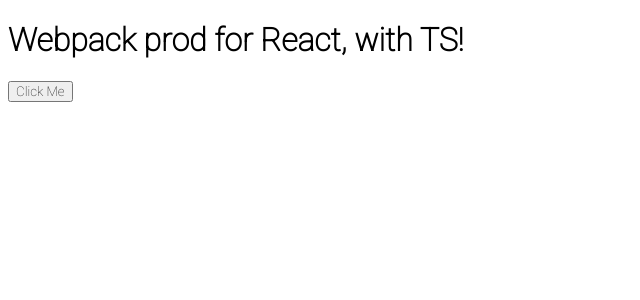
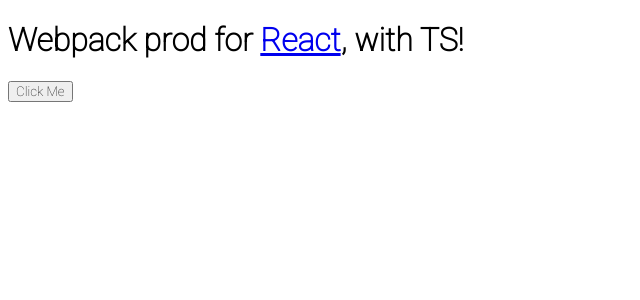
Before and after one commit to bot19/webpack-prod-HTML-TS-react, a React app: page / in a window 1280 px wide. Shown: the top 300 px of the page, without its empty margins (0-640 px from the left). Built offline with nearby package versions, Linux system fonts and the light colour scheme.

Commit message:
add A11y eslint plugin for accessibility check

```diff
--- a/eslint.config.mjs
+++ b/eslint.config.mjs
@@ -5,6 +5,7 @@
 import pluginReact from "eslint-plugin-react";
 import eslintConfigPrettier from "eslint-config-prettier/flat";
 import eslintPluginPrettierRecommended from "eslint-plugin-prettier/recommended";
+import jsxA11y from "eslint-plugin-jsx-a11y";
 
 export default defineConfig([
   eslintConfigPrettier,
@@ -44,4 +45,8 @@
       "react/react-in-jsx-scope": "off",
     },
   },
+  {
+    files: ["**/src/**/*.{js,mjs,cjs,jsx,mjsx,ts,tsx,mtsx}"],
+    ...jsxA11y.flatConfigs.recommended,
+  },
 ]);
--- a/package.json
+++ b/package.json
@@ -33,6 +33,7 @@
     "css-loader": "^7.1.2",
     "eslint": "^9.24.0",
     "eslint-config-prettier": "^10.1.1",
+    "eslint-plugin-jsx-a11y": "^6.10.2",
     "eslint-plugin-prettier": "^5.2.6",
     "eslint-plugin-react": "^7.37.5",
     "eslint-webpack-plugin": "^5.0.0",
--- a/src/app.tsx
+++ b/src/app.tsx
@@ -9,7 +9,13 @@
 
   return (
     <>
-      <h1>Webpack prod for React, with TS!</h1>
+      <h1>
+        Webpack prod for{" "}
+        <a href="https://react.dev/" target="_blank" rel="noopener noreferrer">
+          React
+        </a>
+        , with TS!
+      </h1>
       <button onClick={greetPerson}>Click Me</button>
     </>
   );
```
Also changed, not shown: 1 other file (tests, documents, lock files or other folders).
